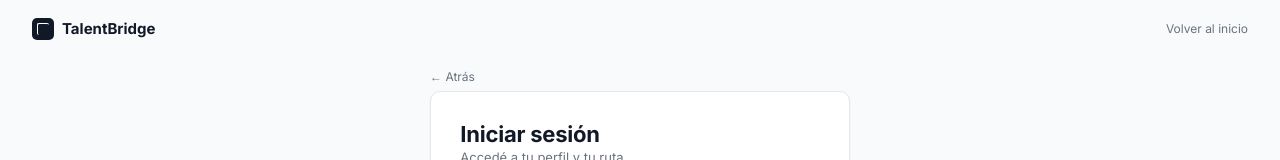
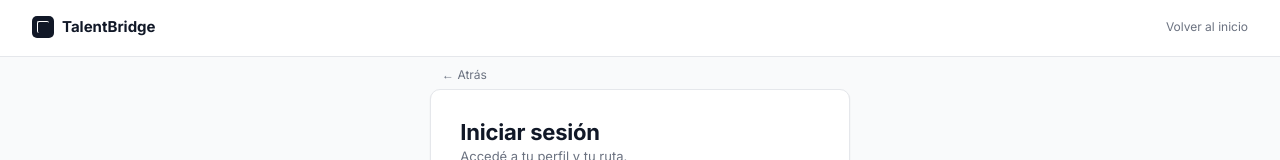
Before and after one commit to No-Country-simulation/S04-26-Equipo-03-Web-App-Development, a Next.js app in the folder frontend/: page /login-candidate in a window 1280 px wide. Shown: the top 160 px of the page. Built offline with nearby package versions, Linux system fonts and the light colour scheme.

Commit message:
fix: alignment header

```diff
--- a/frontend/src/components/layout/auth/AuthHeader.tsx
+++ b/frontend/src/components/layout/auth/AuthHeader.tsx
@@ -3,7 +3,8 @@ import Link from 'next/link';
 
 export const AuthHeader = () => {
   return (
-    <header className="flex items-center justify-between px-[31.99px] py-[18px] w-full max-w-7xl mx-auto">
+    <header className="w-full bg-white border-b-[1.25px] border-[#e5e7eb] flex flex-col items-start pb-[17.25px] pt-[16px] px-[32px]">
+      <div className="flex items-center justify-between w-full max-w-7xl mx-auto">
         <AuthLogo />
         <Link
           href="/"
@@ -11,6 +12,7 @@ export const AuthHeader = () => {
         >
           Volver al inicio
         </Link>
+      </div>
     </header>
   );
 };
--- a/frontend/src/components/layout/auth/AuthLogo.tsx
+++ b/frontend/src/components/layout/auth/AuthLogo.tsx
@@ -6,7 +6,7 @@ interface AuthLogoProps {
 
 export const AuthLogo = ({ className }: AuthLogoProps) => {
   return (
-    <Link href="/" className={`flex items-center gap-[7.99px] ${className}`}>
+    <Link href="/" className={`inline-flex items-center gap-[7.99px] ${className}`}>
       <div className="bg-[#111827] flex flex-col items-start justify-center px-[5px] relative rounded-[5px] shrink-0 size-[21.99px]">
         <div className="border-white border-l-[1.25px] border-solid border-t-[1.25px] h-[11.99px] relative rounded-[2px] shrink-0 w-full" />
       </div>
--- a/frontend/src/components/layout/auth/AuthTemplate.tsx
+++ b/frontend/src/components/layout/auth/AuthTemplate.tsx
@@ -1,24 +1,29 @@
 import { ReactNode } from 'react';
-import { AuthHeader } from '../auth/AuthHeader';
+import { AuthHeader } from './AuthHeader';
 import { BackLink } from '../../auth/BackLink';
 
 interface AuthTemplateProps {
   children: ReactNode;
+  showBackLink?: boolean;
 }
 
-export const AuthTemplate = ({ children }: AuthTemplateProps) => {
+export const AuthTemplate = ({ children, showBackLink = true }: AuthTemplateProps) => {
   return (
     <div className="min-h-screen bg-[#f9fafb] flex flex-col overflow-x-hidden">
       <AuthHeader />
       <main className="flex-1 flex flex-col items-center justify-start pt-[32px] pb-[64px] px-[24px] relative">
         <div className="w-full max-w-[420px] relative">
-          <div className="absolute left-0 top-[-28px] hidden lg:block">
+          {showBackLink && (
+            <>
+              <div className="absolute left-[12px] top-[-28px] hidden lg:block">
                 <BackLink />
               </div>
               {/* Mobile Back Link */}
               <div className="mb-4 lg:hidden">
                 <BackLink />
               </div>
+            </>
+          )}
           {children}
         </div>
       </main>
```
Lines whose indentation alone changed are shown as unchanged.
